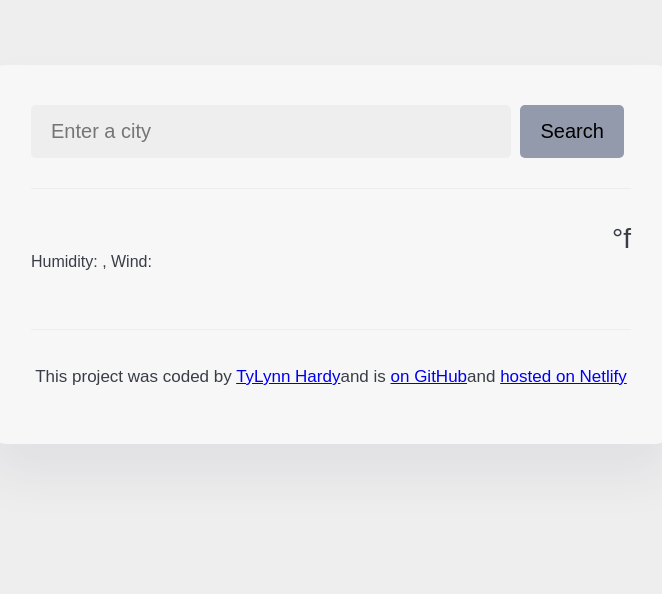
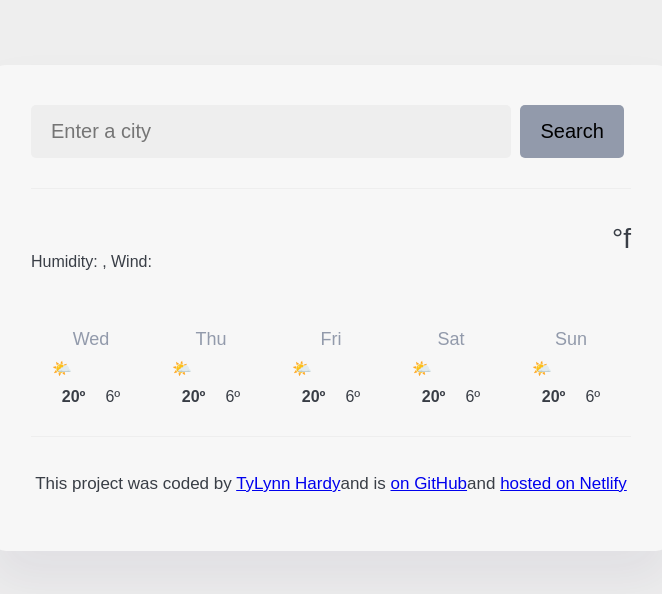
Before and after one commit to tylynnhardy/weather-app-project, a plain HTML site: page index.html in a window 1280 px wide. Shown: the whole page, without its empty margins (309-971 px from the left). Drawn offline with nearby package versions, Linux system fonts and the light colour scheme; no server answers.

Commit message:
added forecast HTML to javaScript

```diff
--- a/index.html
+++ b/index.html
@@ -35,6 +35,8 @@
                     <span class="current-temperature-value" id="current-temperature-value"></span>
                     <span class="current-temperature-unit">°f</span>
                 </div>
+                </div>
+                <div class="weekly-forecast" id="forecast"></div>
         </main>
         <footer>
             <p> This project was coded by
--- a/src/index.js
+++ b/src/index.js
@@ -50,7 +50,34 @@ function citySubmit(event) {
 
   searchCity(searchInput.value);
 }
+function weeklyForecast() {
+  let days = ["Wed", "Thu", "Fri", "Sat", "Sun"];
+  let forecastHtml = "";
+
+  days.forEach(function (day) {
+    forecastHtml =
+      forecastHtml +
+      `
+      <div class="forecast-day">
+        <div class="forecast-date">${day}</div>
+        <div class="-forecast-icon">🌤️</div>
+        <div class="forecast-temperatures">
+          <div class="forecast-temperature">
+            <strong>20º</strong>
+          </div>
+          <div class="forecast-temperature">6º</div>
+        </div>
+      </div>
+    `;
+  });
+
+  let forecastElement = document.querySelector("#forecast");
+  forecastElement.innerHTML = forecastHtml;
+}
+
+
 let searchForm = document.querySelector("#search-form");
 searchForm.addEventListener("submit", citySubmit);
 
 searchCity("Anchorage");
+weeklyForecast();
--- a/src/style.css
+++ b/src/style.css
@@ -52,6 +52,35 @@ main {
   top: -38px;
   color: #393e46;
 }
+.weekly-forecast {
+  display: flex;
+  justify-content: space-around;
+  margin-top: 30px;
+}
+
+.forecast-date {
+  text-align: center;
+  color: #929aab;
+  font-size: 18px;
+  line-height: 20px;
+  margin-bottom: 10px;
+}
+
+.forecast-icon {
+  font-size: 20px;
+  text-align: center;
+}
+.forecast-temperatures {
+  text-align: center;
+  display: flex;
+  justify-content: center;
+  margin-top: 10px;
+  color: #393e46;
+}
+
+.forecast-temperature {
+  padding: 0 10px;
+}
 .search-input {
   font-size: 20px;
   border: none;
```
Also changed, not shown: weatherAppProject.html (+2 -0 lines).
